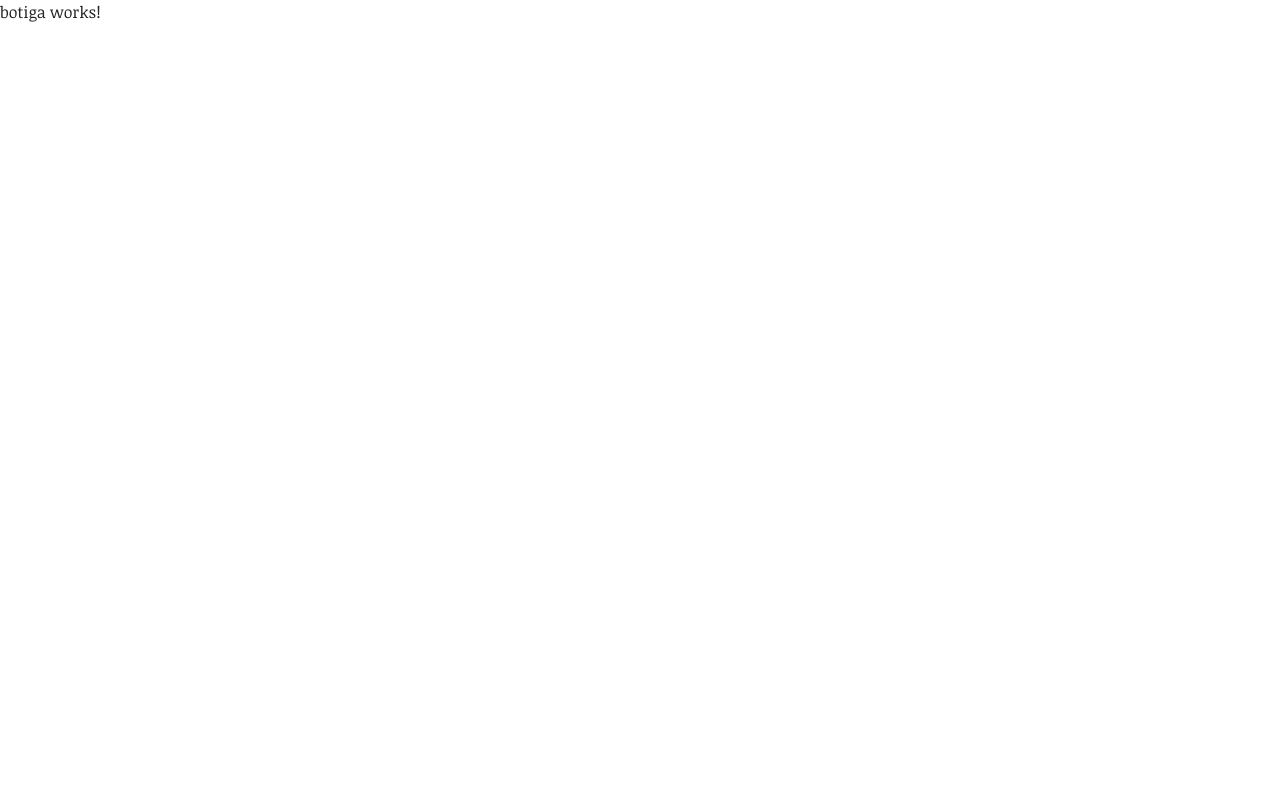
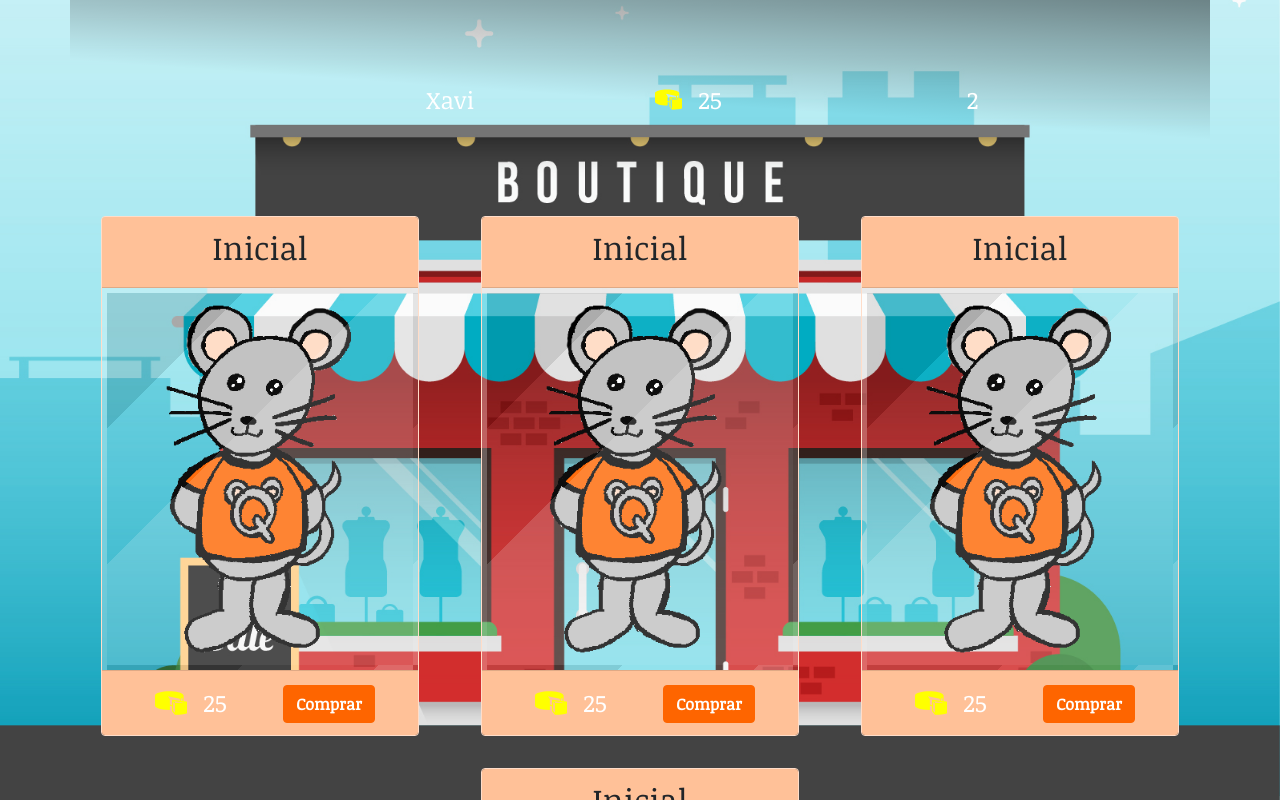
Before and after one commit to estefania95/SpeedQuiz_2.7, an Angular app in the folder static/speedQuiz/: page /home/botiga in a window 1280 px wide. Built offline with nearby package versions, Linux system fonts and the light colour scheme; a web font is replaced by a local one.

Commit message:
botiga acabada

```diff
--- a/static/speedQuiz/src/app/app.module.ts
+++ b/static/speedQuiz/src/app/app.module.ts
@@ -12,6 +12,7 @@ import { HeaderComponent } from './components/header/header.component';
 import { PuntuacioComponent } from './components/puntuacio/puntuacio.component';
 import { BotigaComponent } from './components/botiga/botiga.component';
 import { JocComponent } from './components/joc/joc.component';
+import { RatoliComponent } from './components/botiga/ratoli/ratoli.component';
 
 @NgModule({
   declarations: [
@@ -24,7 +25,8 @@ import { JocComponent } from './components/joc/joc.component';
     HeaderComponent,
     PuntuacioComponent,
     BotigaComponent,
-    JocComponent
+    JocComponent,
+    RatoliComponent
   ],
   imports: [
     BrowserModule,
--- a/static/speedQuiz/src/app/components/botiga/botiga.component.html
+++ b/static/speedQuiz/src/app/components/botiga/botiga.component.html
@@ -1,3 +1,19 @@
-<p>
-  botiga works!
-</p>
+<div class="back">
+  <div class="container">
+    <app-header fletxaVisible=true></app-header>
+    <main class="row botigaContainer justify-content-center">
+      <div class="col-10 col-sm-12 col-md-6 col-lg-4">
+        <app-ratoli></app-ratoli>
+      </div>
+      <div class="col-10 col-sm-12 col-md-6 col-lg-4">
+        <app-ratoli></app-ratoli>
+      </div>
+      <div class="col-10 col-sm-12 col-md-6 col-lg-4">
+        <app-ratoli></app-ratoli>
+      </div>
+      <div class="col-10 col-sm-12 col-md-6 col-lg-4">
+        <app-ratoli></app-ratoli>
+      </div>
+    </main>
+  </div>
+</div>
--- a/static/speedQuiz/src/app/components/botiga/botiga.component.scss
+++ b/static/speedQuiz/src/app/components/botiga/botiga.component.scss
@@ -0,0 +1,14 @@
+.back{
+    width: 100%;
+    height: 100%;
+    background-image: url('../../../assets/imatges/fons/botiga.jpg');
+    background-position: center;
+    background-size: cover;
+}
+.botigaContainer{
+    height: 75vh;
+    overflow-y: scroll;
+    &::-webkit-scrollbar {
+        display: none;
+    }
+}
--- /dev/null
+++ b/static/speedQuiz/src/app/components/botiga/ratoli/ratoli.component.html
@@ -0,0 +1,71 @@
+<div class="p-3">
+  <div class="card text-center">
+    <div class="card-header">
+      <h2>Inicial</h2>
+    </div>
+    <div class="card-body p-3">
+      <img class="img-fluid rounded imgRatoli" src="assets/imatges/components/skins/inicial.png" alt="" srcset="">
+    </div>
+    <div class="card-footer d-flex">
+      <div class="preuContainer w-50 d-flex justify-content-center align-items-center">
+          <svg class="pr-2" version="1.1" id="Capa_1" xmlns="http://www.w3.org/2000/svg" xmlns:xlink="http://www.w3.org/1999/xlink" x="0px" y="0px"
+          viewBox="0 0 58.048 58.048" style="enable-background:new 0 0 58.048 58.048;" xml:space="preserve">
+       <path d="M57.178,26.494l-0.028-0.004c-0.011-0.002-0.021-0.009-0.032-0.01l-5.341-0.702l-0.002-10.454
+         c0-0.007,0.003-0.016,0.003-0.016c0-0.018-0.003-0.028-0.003-0.04v-0.025c-0.001-0.031-0.008-0.06-0.01-0.091
+         c-0.007-0.11-0.016-0.22-0.038-0.328c-0.005-0.024-0.014-0.048-0.019-0.072c-0.027-0.119-0.06-0.237-0.105-0.354
+         c-0.004-0.009-0.009-0.018-0.012-0.027c-1.639-4.134-14.051-6.848-25.701-6.848C13.386,7.524,0,10.649,0,15.301
+         c0,0.015,0.004,0.03,0.004,0.044L0,33.524c0,4.321,11.907,8.111,25.481,8.111l0.53-0.004c0.548-0.006,0.988-0.452,0.988-1v-6.728
+         c1.079,0.359,2.654,0.887,4,1.34v8.281c0,0.234,0.082,0.461,0.231,0.641l5,6c0.01,0.012,0.026,0.016,0.036,0.028
+         c0.011,0.012,0.016,0.029,0.027,0.041c0.057,0.056,0.128,0.089,0.195,0.13c0.038,0.023,0.069,0.055,0.11,0.073
+         c0.125,0.055,0.26,0.088,0.4,0.088c0.002,0,0.003,0,0.005,0c8.113-0.038,15.725-0.986,20.36-2.536
+         c0.407-0.136,0.683-0.519,0.683-0.948V27.485C58.048,26.983,57.676,26.559,57.178,26.494z M37.498,28.963l-2.712-3.134l11.076,1.194
+         l0.007,0.001l0.001,0l2.236,0.293l3.453,0.454C47.58,28.485,42.667,28.91,37.498,28.963z M49.776,25.515L47,25.15v-3.829
+         c1.081-0.434,2.021-1.136,2.775-1.955L49.776,25.515z M27,31.795v-9.271c0-0.011-0.004-0.021-0.005-0.033
+         c-0.001-0.036-0.011-0.07-0.015-0.106c-0.008-0.054-0.012-0.109-0.028-0.162c-0.013-0.043-0.038-0.083-0.057-0.124
+         c-0.019-0.041-0.032-0.084-0.056-0.122l-3.386-5.199L45,21.334v3.553l-12.822-1.685c-0.014-0.002-0.028,0.002-0.042,0.001
+         l-0.006-0.001c-0.031-0.004-0.061,0.003-0.092,0.001c-0.048-0.002-0.096-0.002-0.144,0.002c-0.055,0.006-0.107,0.018-0.16,0.033
+         c-0.028,0.008-0.056,0.007-0.084,0.017c-0.018,0.007-0.032,0.02-0.049,0.028c-0.048,0.021-0.091,0.048-0.136,0.076
+         c-0.042,0.027-0.082,0.053-0.119,0.085c-0.037,0.032-0.069,0.069-0.101,0.107c-0.033,0.039-0.064,0.077-0.091,0.12
+         c-0.01,0.017-0.026,0.029-0.035,0.046c-0.015,0.029-0.019,0.06-0.032,0.09c-0.019,0.046-0.037,0.091-0.05,0.14
+         c-0.013,0.052-0.019,0.104-0.024,0.157C31.011,24.135,31,24.163,31,24.194v0.33v8.608C28.86,32.413,27.676,32.015,27,31.795z
+          M33,34.524v-7.646l3,3.467v16.418l-3-3.601V34.524z"/>
+       <g>
+       </g>
+       <g>
+       </g>
+       <g>
+       </g>
+       <g>
+       </g>
+       <g>
+       </g>
+       <g>
+       </g>
+       <g>
+       </g>
+       <g>
+       </g>
+       <g>
+       </g>
+       <g>
+       </g>
+       <g>
+       </g>
+       <g>
+       </g>
+       <g>
+       </g>
+       <g>
+       </g>
+       <g>
+       </g>
+          </svg>
+          <span class="pl-2" id="formatgesGrans">25</span>
+      </div>
+      <div class="buttonContainer w-50">
+        <button class="btn btn-primary" *ngIf="comprar">Comprar</button>
+        <button class="btn btn-outline-primary" *ngIf="!comprar">Comprar</button>
+      </div>
+    </div>
+  </div>
+</div>
--- /dev/null
+++ b/static/speedQuiz/src/app/components/botiga/ratoli/ratoli.component.scss
@@ -0,0 +1,38 @@
+$secondary-color: lighten(#FE6500, 30%);
+.imgRatoli{
+    max-height: 350px;
+}
+.card{
+    border: rgb(255, 221, 201) 1px solid;
+    background: transparent;
+}
+.card-header,
+.card-footer{
+    background-color: $secondary-color;
+}
+.card-body{
+    position: relative;
+}
+.card-body:before{
+    content: '';
+    position: absolute;
+    top: 0;
+    left: 0;
+    right: 0;
+    bottom: 0;
+    border: solid 5px rgba(255, 255, 255, 0.1);
+    background-image: linear-gradient(-45deg, rgba(255, 255, 255, 0.2) 60%, rgba(255, 255, 255, 0.05) 60%, rgba(255, 255, 255, 0.05) 80%, rgba(0, 0, 0, 0.1) 80%)
+}
+.card-footer{
+    font-size: 1.5rem;
+    color: white;
+    button{
+        font-weight: bold;
+    }
+}
+svg{
+    width: 2.5rem;
+    path{
+        fill: yellow;
+    }
+}
--- /dev/null
+++ b/static/speedQuiz/src/app/components/botiga/ratoli/ratoli.component.ts
@@ -0,0 +1,17 @@
+import { Component, OnInit } from '@angular/core';
+
+@Component({
+  selector: 'app-ratoli',
+  templateUrl: './ratoli.component.html',
+  styleUrls: ['./ratoli.component.scss']
+})
+export class RatoliComponent implements OnInit {
+
+  constructor() { }
+
+  ngOnInit() {
+  }
+
+  comprar = true;
+
+}
--- a/static/speedQuiz/src/app/components/header/header.component.html
+++ b/static/speedQuiz/src/app/components/header/header.component.html
@@ -1,5 +1,5 @@
 <header class="row configMenu">
-  <a routerLink="" class="col-2 align-items-center" [ngStyle]="{'display': !fletxaVisible ? 'none':'flex'}">
+  <a routerLink="/home" class="col-2 align-items-center" [ngStyle]="{'display': !fletxaVisible ? 'none':'flex'}">
     <i class="fas fa-arrow-left arrowRouteConroller"></i>
   </a>
   <div class="col-4 nomContainer" [ngClass]="{
@@ -9,7 +9,7 @@
     <a routerLink="">Xavi</a>
   </div>
   <div class="col-3 infoFormatgesContainer">
-      <svg version="1.1" id="Capa_1" xmlns="http://www.w3.org/2000/svg" xmlns:xlink="http://www.w3.org/1999/xlink" x="0px" y="0px"
+      <svg class="pr-2" version="1.1" id="Capa_1" xmlns="http://www.w3.org/2000/svg" xmlns:xlink="http://www.w3.org/1999/xlink" x="0px" y="0px"
       viewBox="0 0 58.048 58.048" style="enable-background:new 0 0 58.048 58.048;" xml:space="preserve">
    <path d="M57.178,26.494l-0.028-0.004c-0.011-0.002-0.021-0.009-0.032-0.01l-5.341-0.702l-0.002-10.454
      c0-0.007,0.003-0.016,0.003-0.016c0-0.018-0.003-0.028-0.003-0.04v-0.025c-0.001-0.031-0.008-0.06-0.01-0.091
@@ -61,10 +61,10 @@
    <g>
    </g>
       </svg>
-      <span id="formatgesGrans">25</span>
+      <span class="pl-2" id="formatgesGrans">25</span>
   </div>
   <div class="col-3 infoFormatgesContainer">
-    <i class="fas fa-cheese"></i>
-    <span id="formatgesPetits">2</span>
+    <i class="fas fa-cheese pr-2"></i>
+    <span id="formatgesPetits pl-3">2</span>
   </div>
 </header>
--- a/static/speedQuiz/src/app/components/header/header.component.scss
+++ b/static/speedQuiz/src/app/components/header/header.component.scss
@@ -5,6 +5,9 @@
     color: #fff;
     svg{
         width: 2.2rem;
+    }
+    a{
+        text-decoration: none;
     }
 }
 .configMenu > * {
@@ -22,7 +25,7 @@
     }
 }
 .infoFormatgesContainer{
-    justify-content: space-around;
+    justify-content: space-center;
     path, i{
         color: yellow;
         fill: yellow;
```
Also changed, not shown: 1 other file (tests, documents, lock files or other folders).
